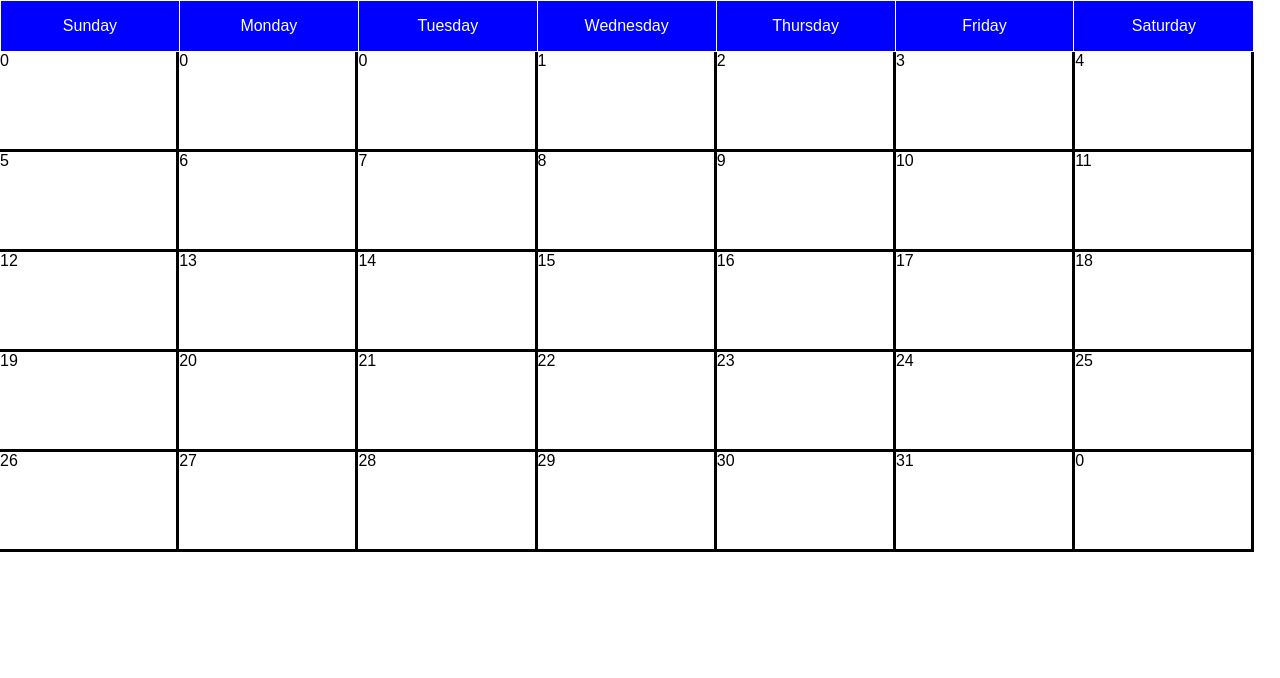
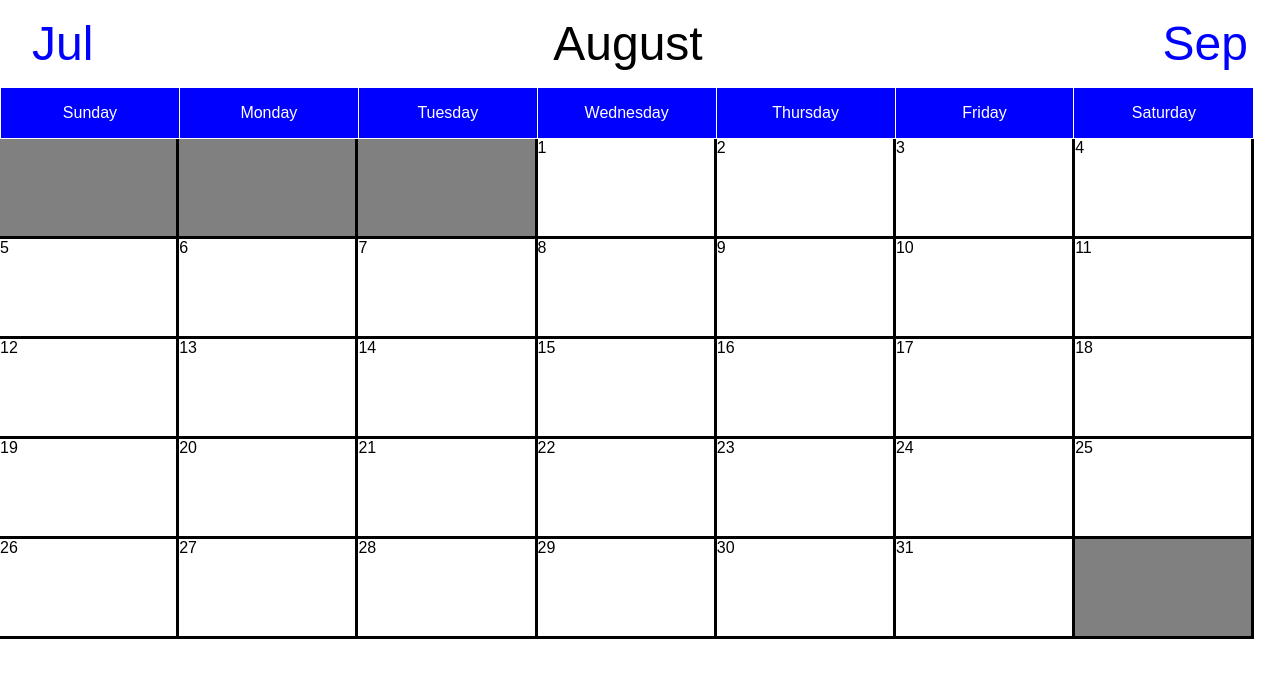
Before and after one commit to jcmckay/calendar, a React (Create React App) app: page / in a window 1280 px wide. Shown: the top 678 px of the page. Built offline with nearby package versions, Linux system fonts and the light colour scheme.

Commit message:
added prev next month navigation

```diff
--- a/src/calendar/index.js
+++ b/src/calendar/index.js
@@ -1,4 +1,5 @@
 import React, { Component } from 'react';
+import Header from '../header';
 import Weekdays from '../weekdays';
 import Days from '../days';
 import './calendar.css';
@@ -8,6 +9,7 @@ class Calendar extends Component {
 
     return (
       <div className="calendar">
+          <Header />
           <Weekdays />
           <Days />
       </div>
--- a/src/days/days.css
+++ b/src/days/days.css
@@ -9,3 +9,7 @@
   border-bottom: solid;
   border-right: solid;
 }
+
+.day.disabled {
+  background-color: gray;
+}
--- a/src/days/index.js
+++ b/src/days/index.js
@@ -22,7 +22,9 @@ const Days = () => {
 
   return (
     <div className="days">
-      {days.map((day, idx) => <div key={idx} className="day">{day}</div>)}
+      {days.map((day, idx) => {
+        const disabled = day === 0 ? 'disabled' : '';
+        return <div key={idx} className={`day ${disabled}`}>{day !== 0 ? day : ''}</div>})}
     </div>
   )
 
--- /dev/null
+++ b/src/header/header.css
@@ -0,0 +1,11 @@
+.month-nav {
+  display: flex;
+  justify-content: space-between;
+  margin: 1rem 2rem;
+  font-size: 3rem;
+}
+
+.month-nav a {
+  color: blue;
+  text-decoration: none;
+}
--- /dev/null
+++ b/src/header/index.js
@@ -0,0 +1,23 @@
+import React from 'react';
+import moment from 'moment';
+import './header.css';
+
+const Header = () => {
+  return (
+    <header>
+      <nav className="month-nav">
+        <div className="previous-month">
+          <a href="#">{moment().subtract(1, "month").format('MMM')}</a>
+        </div>
+        <div className="current-month">
+          {moment().format('MMMM')}
+        </div>
+        <div className="next-month">
+          <a href="#">{moment().add(1, "month").format('MMM')}</a>
+        </div>
+      </nav>
+    </header>
+  )
+}
+
+export default Header;
--- a/src/weekdays/index.js
+++ b/src/weekdays/index.js
@@ -7,7 +7,7 @@ const Weekdays = () => {
 
   return (
     <header className="weekdays">
-      { weekdays.map((weekday) => <div className="weekday">{weekday}</div>) }
+      { weekdays.map((weekday, idx) => <div key={idx} className="weekday">{weekday}</div>) }
     </header>
   )
 }
```
